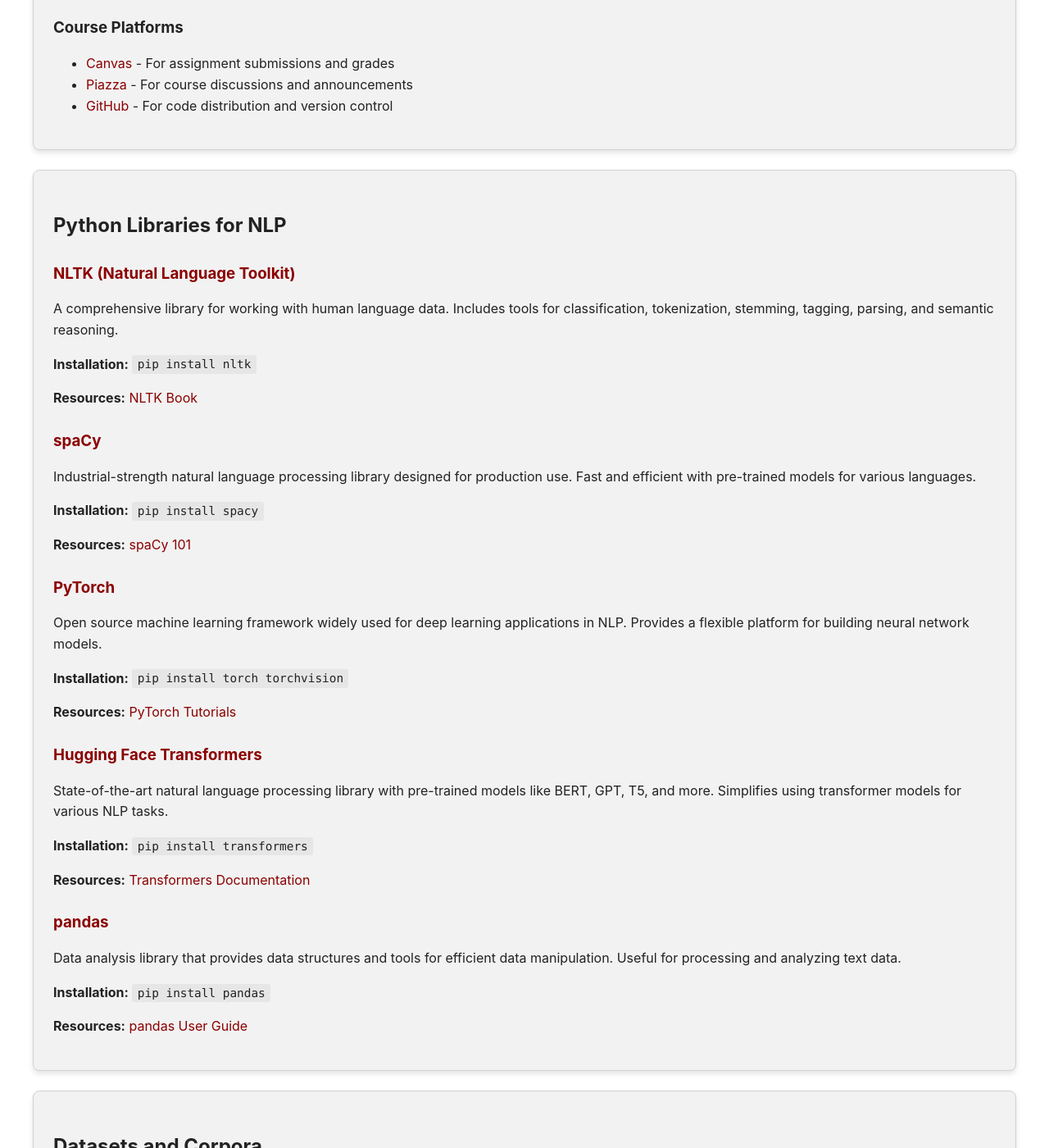
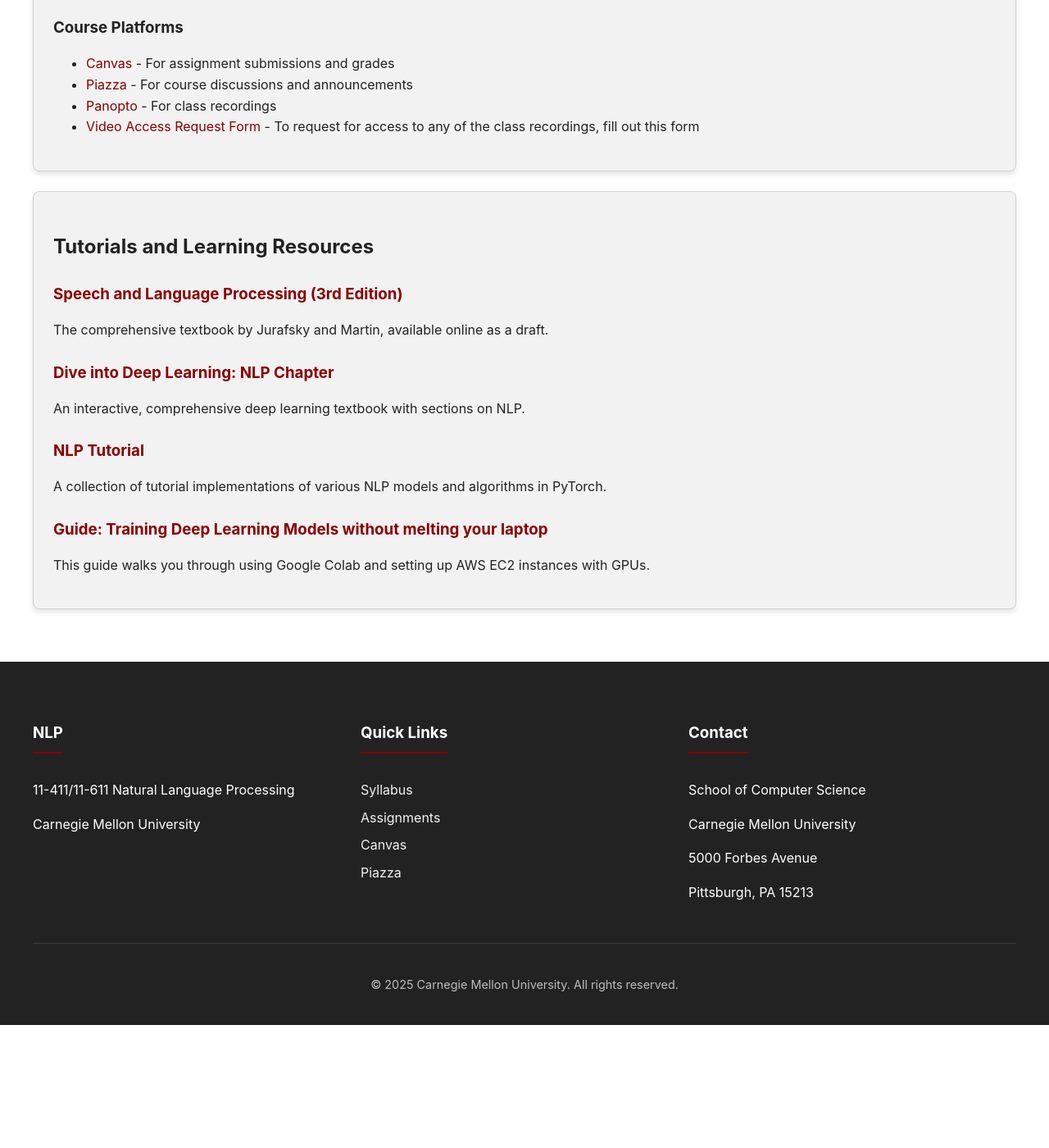
Before and after one commit to reecursion/11411-11611-nlp-website, a Jekyll site: the page built from resources.md, in a window 1280 px wide and 1400 px high, scrolled down 2056 px. Shown: the whole window at 82% size. Built offline with Jekyll 4.4.1, drawn with Linux system fonts in a browser that asks for light colours; after the commit the page ends 3306 px from its top, so only the background shows below that; some of the changed text lies outside the part shown.

```diff
--- a/resources.md
+++ b/resources.md
@@ -63,75 +63,11 @@ title: Resources
 
     <h3>Course Platforms</h3>
     <ul>
-      <li><a href="https://canvas.cmu.edu/" target="_blank">Canvas</a> - For assignment submissions and grades</li>
-      <li><a href="https://piazza.com/" target="_blank">Piazza</a> - For course discussions and announcements</li>
-      <li><a href="https://github.com/" target="_blank">GitHub</a> - For code distribution and version control</li>
+      <li><a href="https://canvas.cmu.edu/courses/44875" target="_blank">Canvas</a> - For assignment submissions and grades</li>
+      <li><a href="https://piazza.com/class/m4ukx3grk624td" target="_blank">Piazza</a> - For course discussions and announcements</li>
+      <li><a href="https://canvas.cmu.edu/courses/44875/external_tools/269" target="_blank">Panopto</a> - For class recordings</li>
+      <li><a href="https://forms.gle/wpiC9cu9nVj5sHfQ8" target="_blank">Video Access Request Form</a> - To request for access to any of the class recordings, fill out this form</li>
     </ul>
-  </div>
-
-  <div class="card">
-    <h2>Python Libraries for NLP</h2>
-
-    <div class="resource-item">
-      <h3><a href="https://www.nltk.org/" target="_blank">NLTK (Natural Language Toolkit)</a></h3>
-      <p>A comprehensive library for working with human language data. Includes tools for classification, tokenization, stemming, tagging, parsing, and semantic reasoning.</p>
-      <p><strong>Installation:</strong> <code>pip install nltk</code></p>
-      <p><strong>Resources:</strong> <a href="https://www.nltk.org/book/" target="_blank">NLTK Book</a></p>
-    </div>
-
-    <div class="resource-item">
-      <h3><a href="https://spacy.io/" target="_blank">spaCy</a></h3>
-      <p>Industrial-strength natural language processing library designed for production use. Fast and efficient with pre-trained models for various languages.</p>
-      <p><strong>Installation:</strong> <code>pip install spacy</code></p>
-      <p><strong>Resources:</strong> <a href="https://spacy.io/usage/spacy-101" target="_blank">spaCy 101</a></p>
-    </div>
-
-    <div class="resource-item">
-      <h3><a href="https://pytorch.org/" target="_blank">PyTorch</a></h3>
-      <p>Open source machine learning framework widely used for deep learning applications in NLP. Provides a flexible platform for building neural network models.</p>
-      <p><strong>Installation:</strong> <code>pip install torch torchvision</code></p>
-      <p><strong>Resources:</strong> <a href="https://pytorch.org/tutorials/" target="_blank">PyTorch Tutorials</a></p>
-    </div>
-
-    <div class="resource-item">
-      <h3><a href="https://huggingface.co/transformers/" target="_blank">Hugging Face Transformers</a></h3>
-      <p>State-of-the-art natural language processing library with pre-trained models like BERT, GPT, T5, and more. Simplifies using transformer models for various NLP tasks.</p>
-      <p><strong>Installation:</strong> <code>pip install transformers</code></p>
-      <p><strong>Resources:</strong> <a href="https://huggingface.co/docs/transformers/index" target="_blank">Transformers Documentation</a></p>
-    </div>
-
-    <div class="resource-item">
-      <h3><a href="https://pandas.pydata.org/" target="_blank">pandas</a></h3>
-      <p>Data analysis library that provides data structures and tools for efficient data manipulation. Useful for processing and analyzing text data.</p>
-      <p><strong>Installation:</strong> <code>pip install pandas</code></p>
-      <p><strong>Resources:</strong> <a href="https://pandas.pydata.org/docs/user_guide/index.html" target="_blank">pandas User Guide</a></p>
-    </div>
-  </div>
-
-  <div class="card">
-    <h2>Datasets and Corpora</h2>
-
-    <div class="resource-item">
-      <h3><a href="https://catalog.ldc.upenn.edu/" target="_blank">Linguistic Data Consortium (LDC)</a></h3>
-      <p>A repository of linguistic resources including text, speech, and multimedia data in multiple languages. Carnegie Mellon has an institutional subscription providing access to many LDC datasets.</p>
-    </div>
-
-    <div class="resource-item">
-      <h3><a href="https://huggingface.co/datasets" target="_blank">Hugging Face Datasets</a></h3>
-      <p>A collection of NLP datasets for tasks such as classification, question answering, and language modeling. Easily accessible through the datasets library.</p>
-      <p><strong>Installation:</strong> <code>pip install datasets</code></p>
-    </div>
-
-    <div class="resource-item">
-      <h3><a href="https://www.nltk.org/data.html" target="_blank">NLTK Corpora</a></h3>
-      <p>Various corpora available through NLTK, including the Brown corpus, Reuters corpus, and WordNet.</p>
-      <p><strong>Access:</strong> <code>import nltk; nltk.download()</code></p>
-    </div>
-
-    <div class="resource-item">
-      <h3><a href="https://universaldependencies.org/" target="_blank">Universal Dependencies</a></h3>
-      <p>Multilingual treebanks annotated with syntactic dependencies in a consistent format across languages.</p>
-    </div>
   </div>
 
   <div class="card">
@@ -153,11 +89,8 @@ title: Resources
     </div>
 
     <div class="resource-item">
-      <h3><a href="https://github.com/jacobeisenstein/gt-nlp-class/tree/master/notes" target="_blank">Jacob Eisenstein's NLP Notes</a></h3>
-      <p>Comprehensive notes on NLP topics from Georgia Tech's NLP course.</p>
+      <h3><a href="https://medium.com/@gganeshl/training-deep-learning-models-without-melting-your-laptop-a-guide-to-accessing-gpus-3fd3be0a40c3" target="_blank">Guide: Training Deep Learning Models without melting your laptop</a></h3>
+      <p>This guide walks you through using Google Colab and setting up AWS EC2 instances with GPUs.</p>
     </div>
   </div>
-
-
-
 </div>
```
Also changed, not shown: other parts of resources.md (+4 -4 lines), assignments.md (+1 -1 lines), index.md (+1 -0 lines), schedule.md (+1 -1 lines), syllabus.md (+10 -8 lines).
